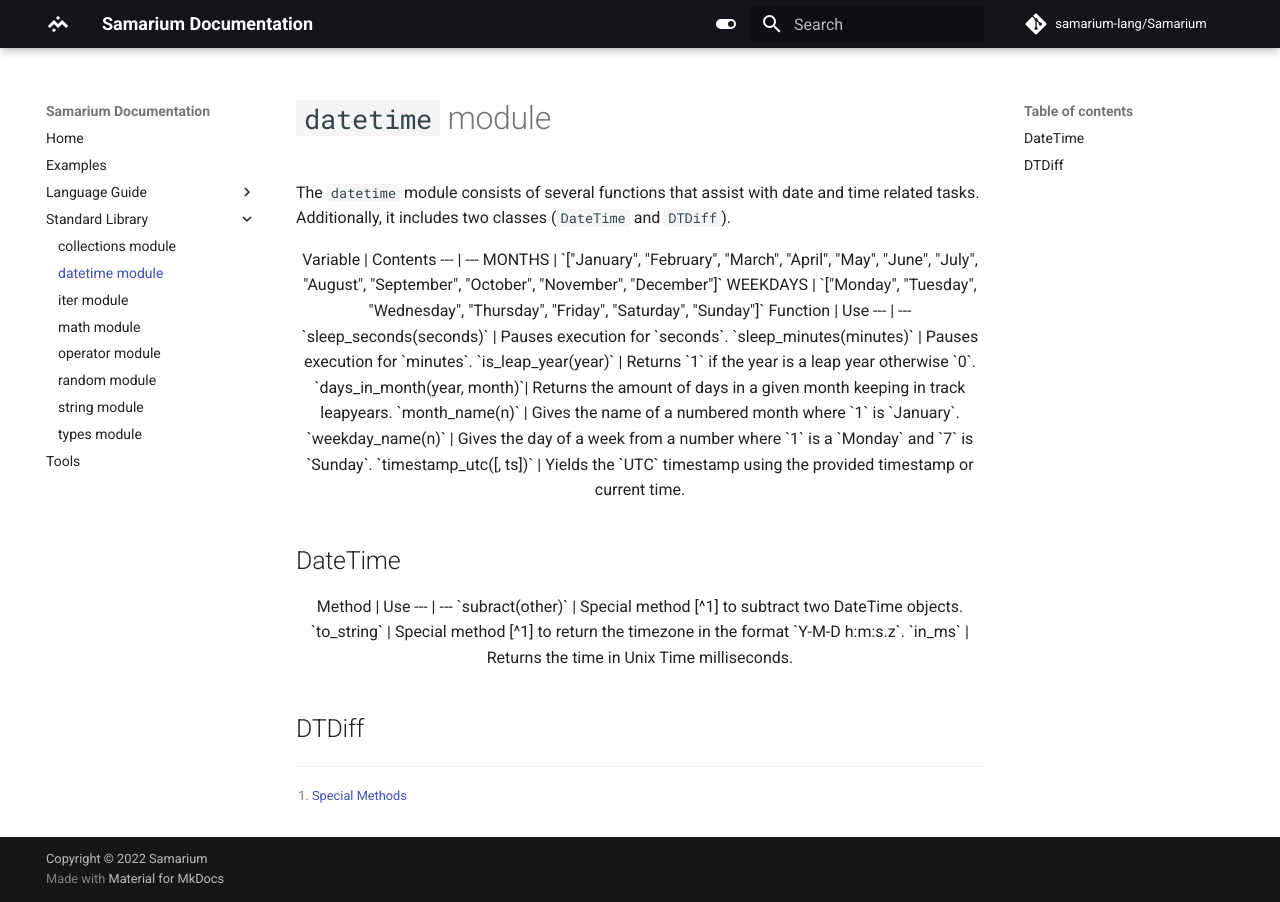
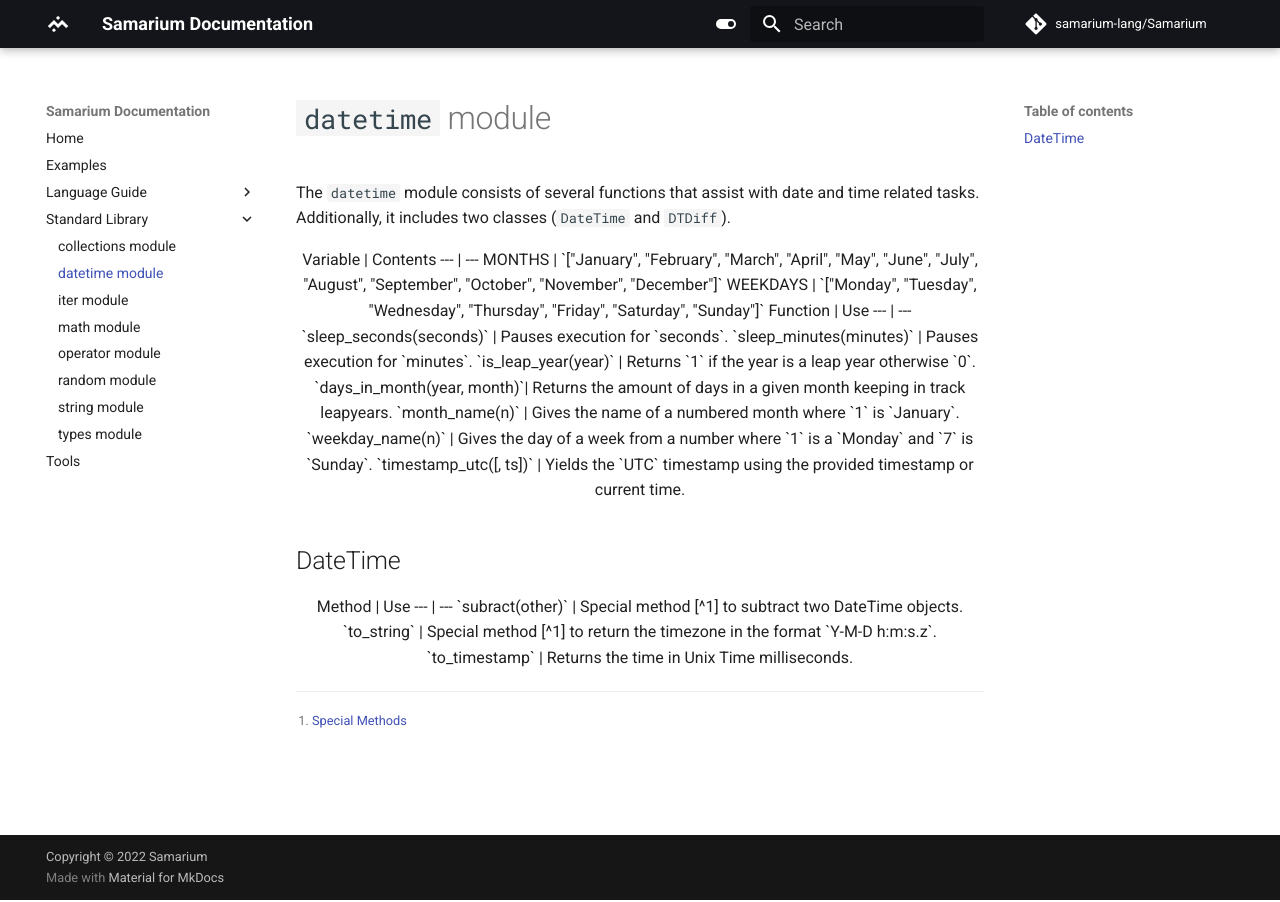
Before and after one commit to samarium-lang/Samarium, an MkDocs documentation site: the page built from docs/stddatetime.md, in a window 1280 px wide. Built offline with MkDocs 1.6.1 and Material for MkDocs 9.7.7, drawn with Linux system fonts in a browser that asks for light colours; comment, search, counter and statistics services are not loaded.

Commit message:
refactor: to_ms -> to_timestamp, add_zero private

```diff
--- a/docs/stddatetime.md
+++ b/docs/stddatetime.md
@@ -29,13 +29,7 @@
 ---                         | ---
 `subract(other)`            | Special method [^1] to subtract two DateTime objects.
 `to_string`                 | Special method [^1] to return the timezone in the format `Y-M-D h:m:s.z`.
-`in_ms`                     | Returns the time in Unix Time milliseconds.
-
-</center>
-
-## DTDiff
-
-<center>
+`to_timestamp`                     | Returns the time in Unix Time milliseconds.
 
 </center>
 
```
Also changed, not shown: 1 other file.
